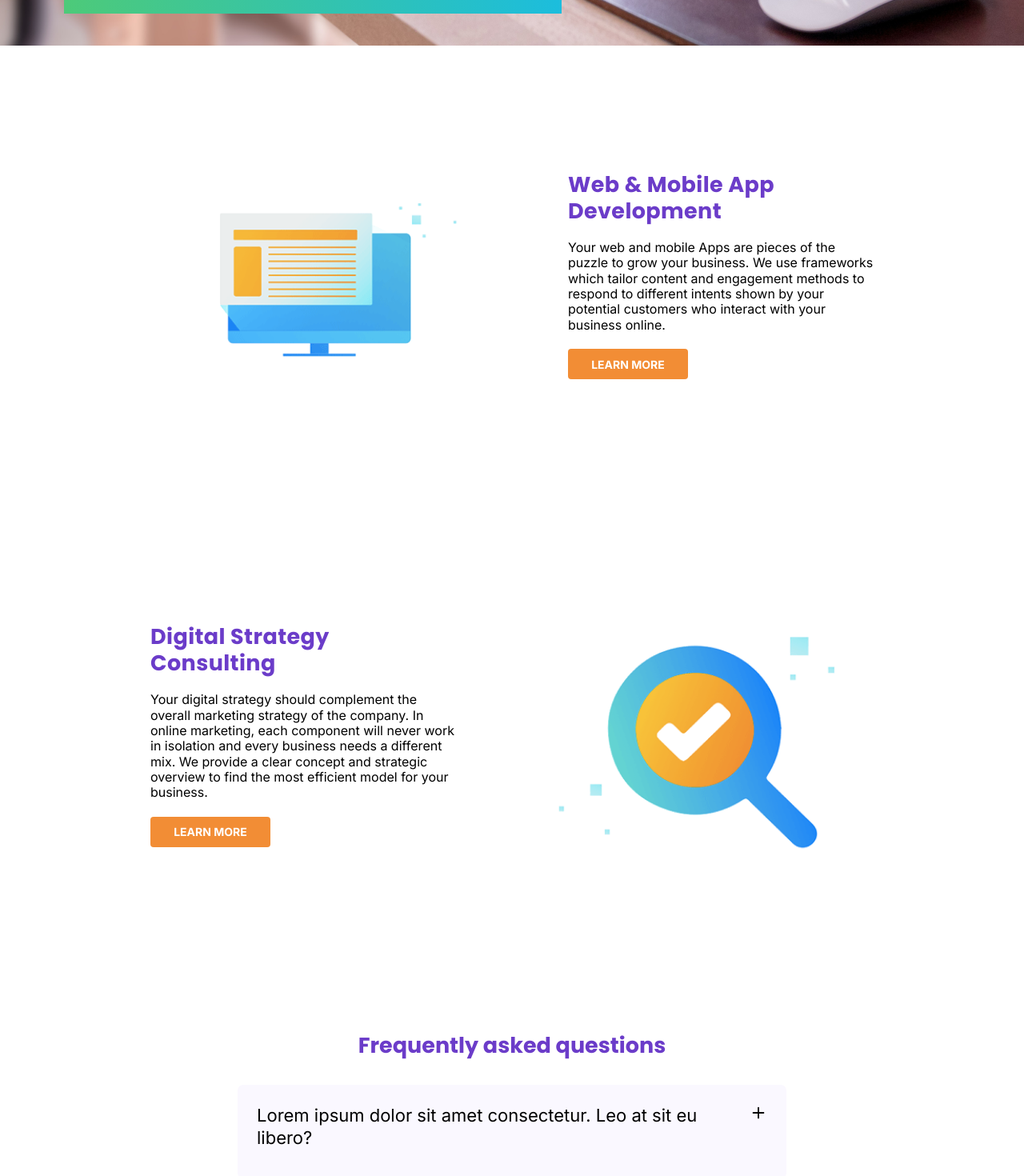
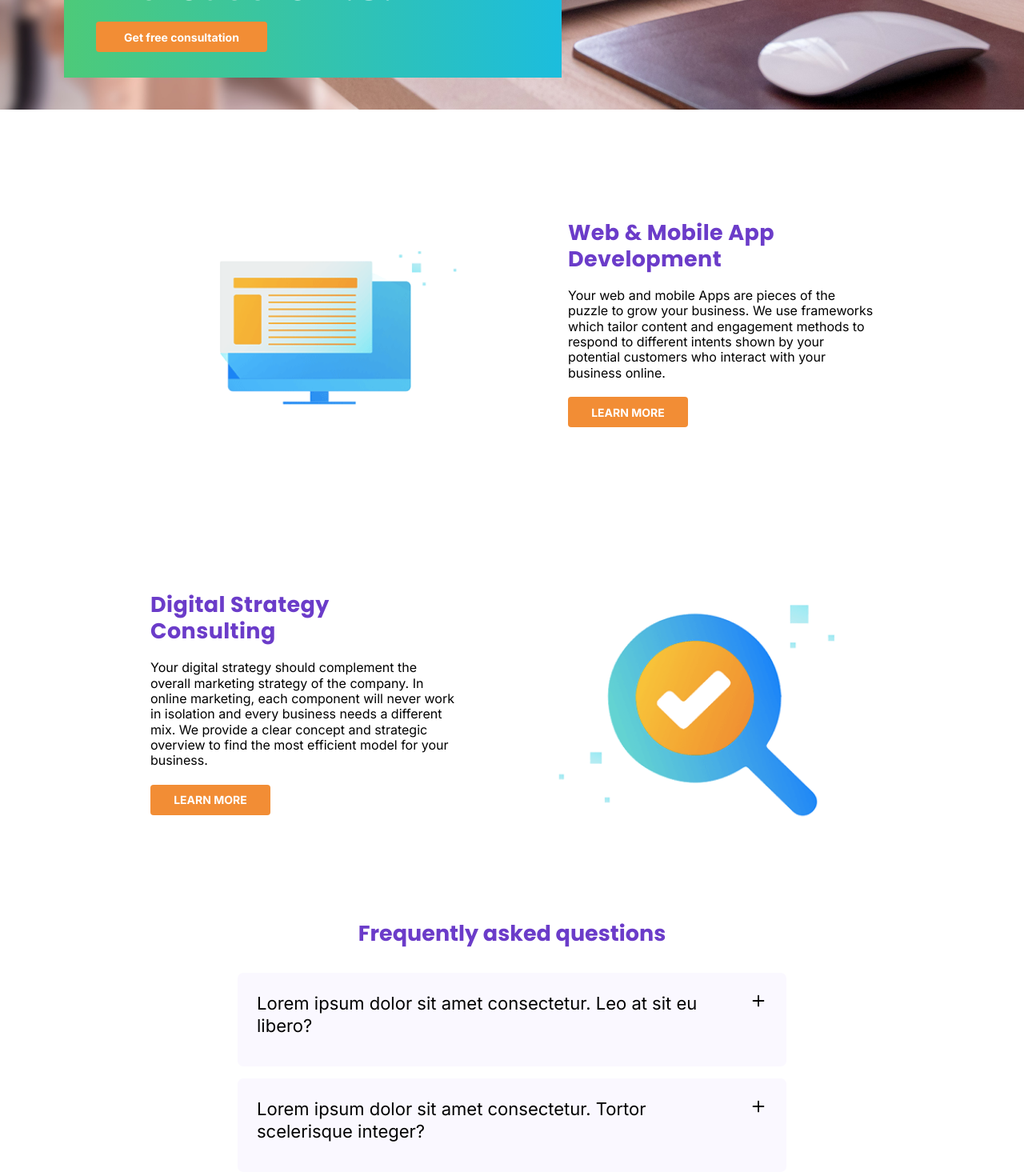
Before and after one commit to KavishkaThushal/AT-DIGITAL, a React (Vite) app in the folder AT DIGITAL/: page / in a window 1280 px wide. Shown: the part 720-2190 px from the top of the page at 80% size. Built offline with nearby package versions, Linux system fonts and the light colour scheme.

Commit message:
make gap between sections

```diff
--- a/AT DIGITAL/src/pages/home/Home.jsx
+++ b/AT DIGITAL/src/pages/home/Home.jsx
@@ -8,7 +8,7 @@ import image1 from '../../assets/image1.png'
 function Home() {
   const [showId, setShowId] = useState(null)
   return (
-    <div className='flex flex-col'>
+    <div className='flex flex-col gap-[60px] lg:my-[80px]'>
 
       {/* //hero section */}
       <div className='flex flex-col w-full relative'>
@@ -22,7 +22,7 @@ function Home() {
       </div>
 
       {/* service section 1 */}
-      <div className='flex flex-col my-[60px] mx-[20px] items-center gap-[20px] md:flex-row md:mx-[40px] lg:mx-[152px] lg:my-[80px] xl:mx-[188px] xl:gap-[108px]'>
+      <div className='flex flex-col  mx-[20px] items-center gap-[20px] md:flex-row md:mx-[40px] lg:mx-[152px]  xl:mx-[188px] xl:gap-[108px]'>
         <div className='w-[275px] h-[275px] lg:w-[346px] lg:h-[346px] xl:w-[414px] xl:h-[414px]'>
           <img src={image2} alt='service 1' className='w-full h-full object-cover'/>
 
@@ -37,7 +37,7 @@ function Home() {
       </div>
 
       {/* service section 2 */}
-      <div className='flex flex-col my-[60px] mx-[20px] items-center gap-[20px] md:flex-row-reverse md:mx-[40px] lg:mx-[152px] lg:my-[80px] xl:mx-[188px] xl:gap-[108px] '>
+      <div className='flex flex-col  mx-[20px] items-center gap-[20px] md:flex-row-reverse md:mx-[40px] lg:mx-[152px]  xl:mx-[188px] xl:gap-[108px] '>
       <div className='w-[275px] h-[276px] lg:w-[346px] lg:h-[348px] xl:w-[414px] xl:h-[416px]'>
           <img src={image1} alt='service 1' className='w-full h-full object-cover'/>
 
@@ -53,7 +53,7 @@ function Home() {
       </div>
 
     {/* faq section */}
-    <div className='flex flex-col gap-[28px] justify-center  mx-[20px] my-[60px] md:mx-[40px] lg:mx-[152px] xl:mx-[297px] lg:my-[80px]'>
+    <div className='flex flex-col gap-[28px] justify-center  mx-[20px]  md:mx-[40px] lg:mx-[152px] xl:mx-[297px]'>
       <h1 className='text-[27px] font-normal text-Primary text-center font-poppins'>Frequently asked questions</h1>
       <div className=' flex flex-col gap-[15px]'>
 
```
